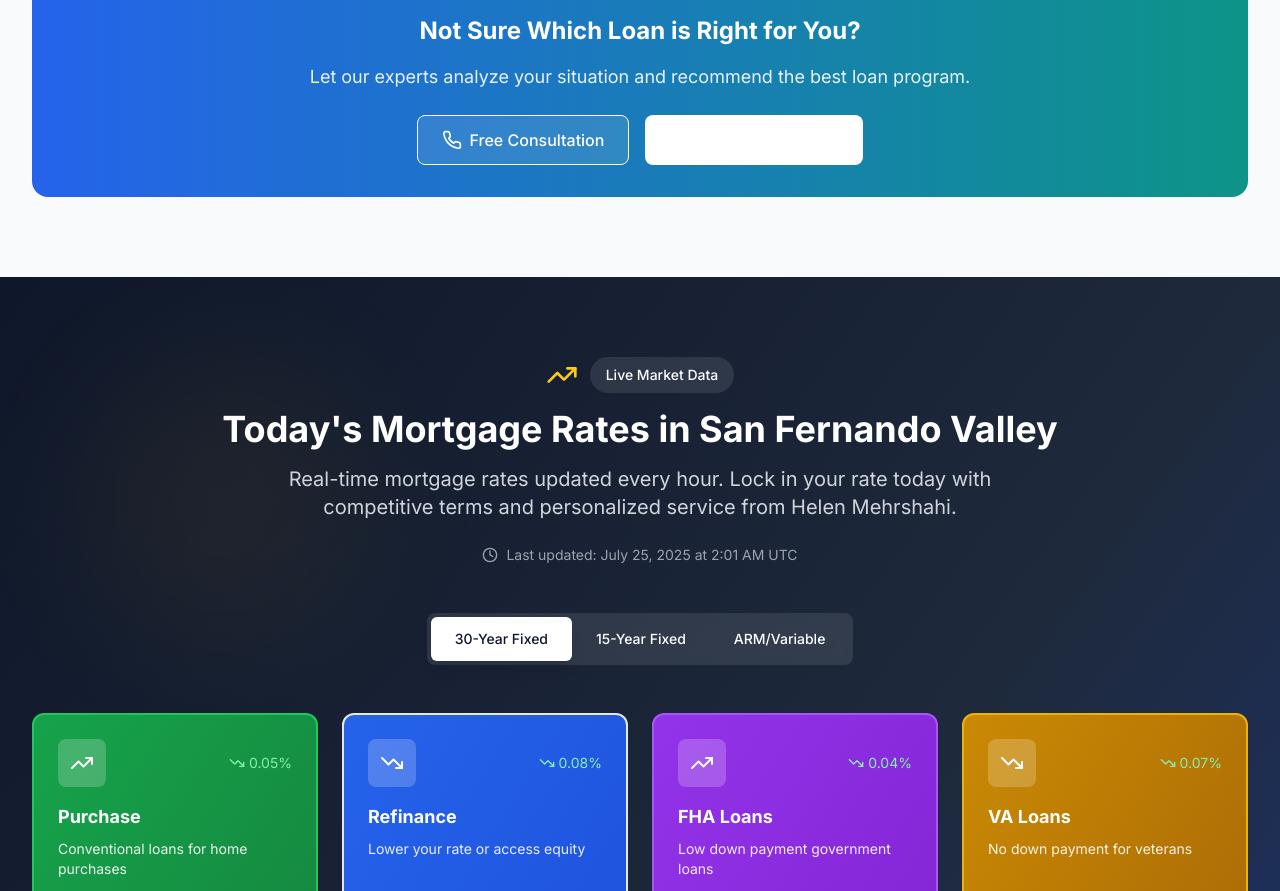
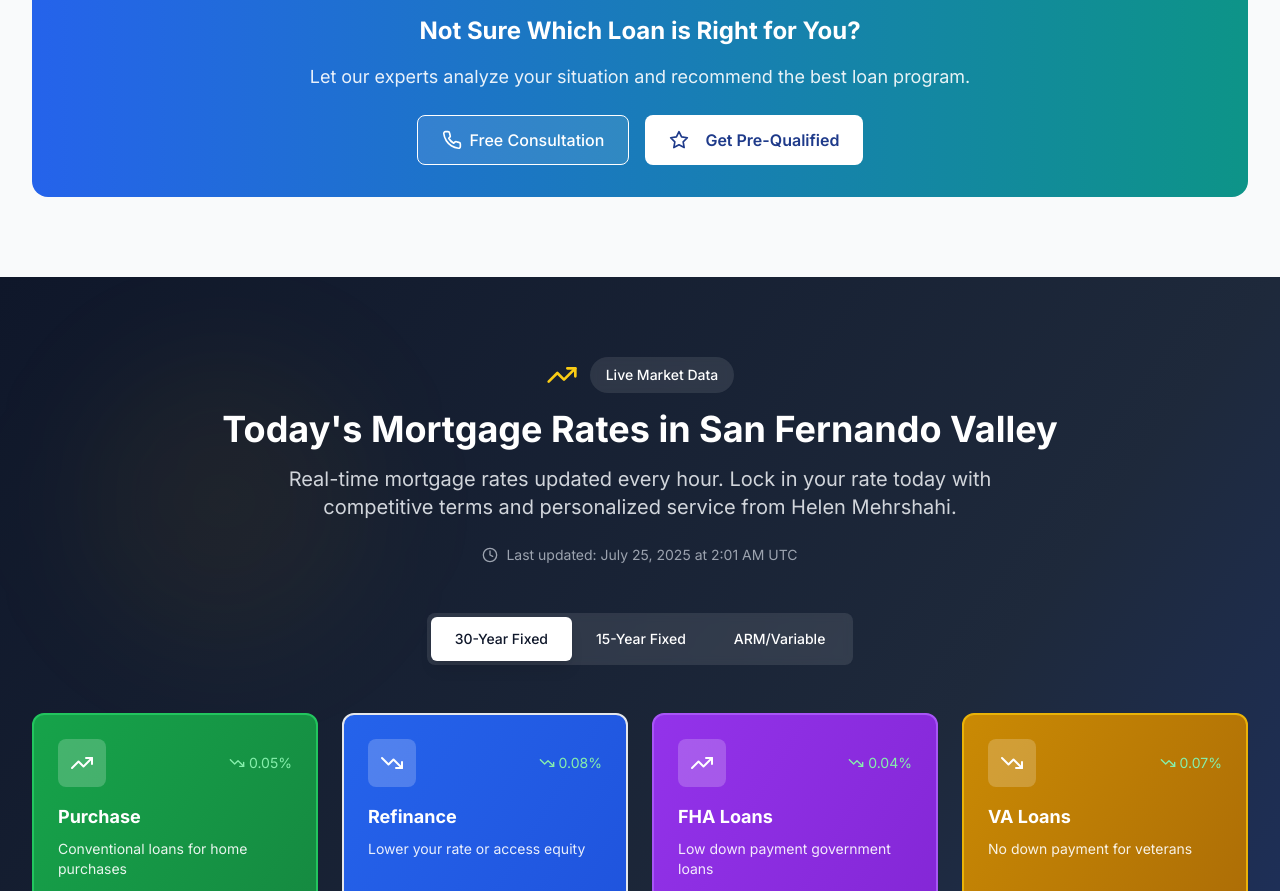
Before and after one commit to imankiyanoosh/Mehrshahi-Mortgage-Website, a React (Vite) app: page / in a window 1280 px wide. Shown: the part 4087-4978 px from the top of the page. Built offline with nearby package versions, Linux system fonts and the light colour scheme.

Commit message:
Updated LoansGrid.tsx

```diff
--- a/src/components/sections/LoansGrid.tsx
+++ b/src/components/sections/LoansGrid.tsx
@@ -204,7 +204,7 @@ const LoansGrid: React.FC = () => {
               </Button>
               <Button
                 size="lg"
-                className="bg-white text-blue-900 hover:bg-blue-100 hover:text-blue-900 transition-all duration-300 hover:scale-105 hover:shadow-xl font-semibold px-6 py-3 rounded-lg flex items-center justify-center gap-2"
+                className="!bg-white !text-blue-900 hover:bg-blue-100 hover:text-blue-900 transition-all duration-300 hover:scale-105 hover:shadow-xl font-semibold px-6 py-3 rounded-lg flex items-center justify-center gap-2"
                 onClick={() => setShowQuickForm('general')}
               >
                 <Star className="w-5 h-5 mr-2" />
```
